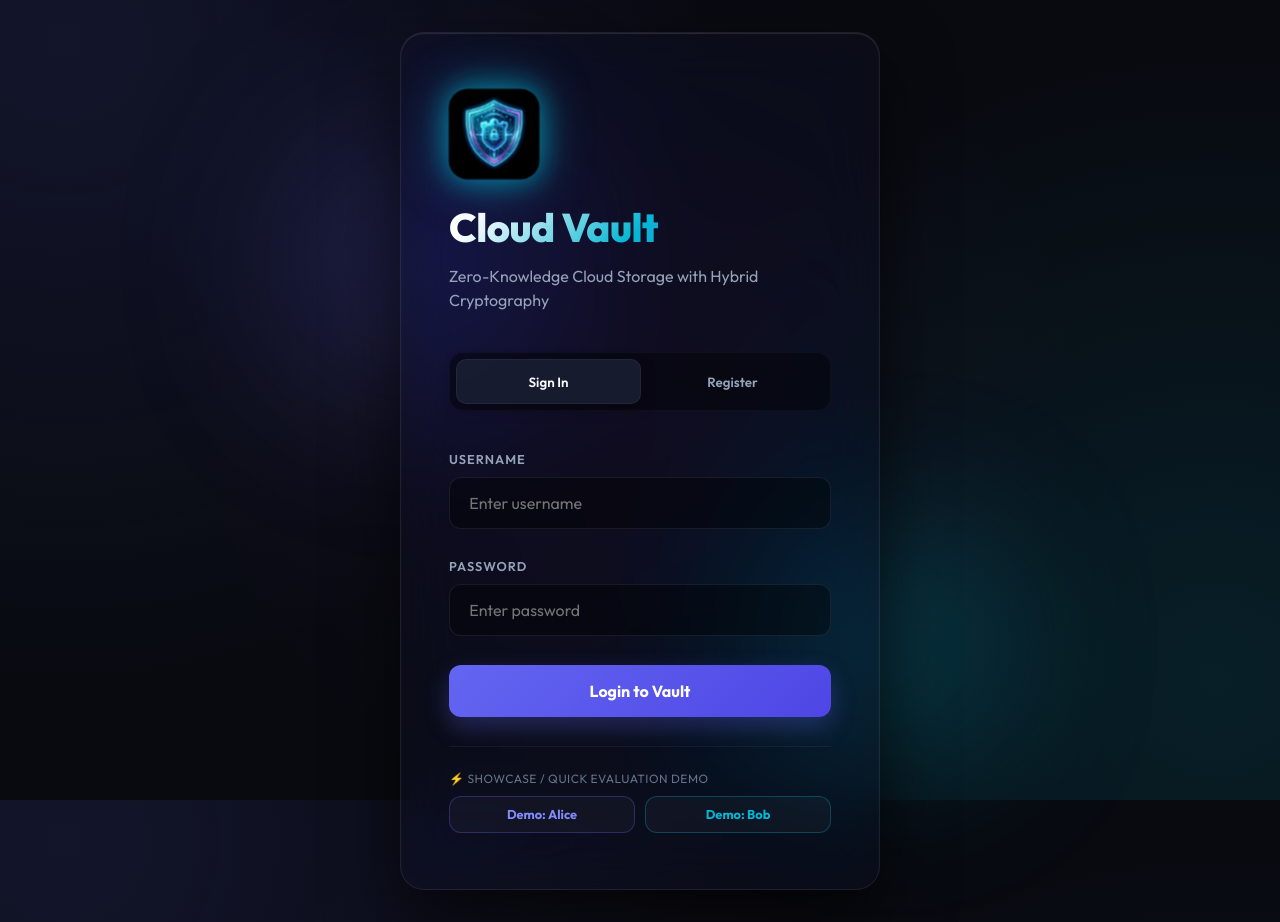
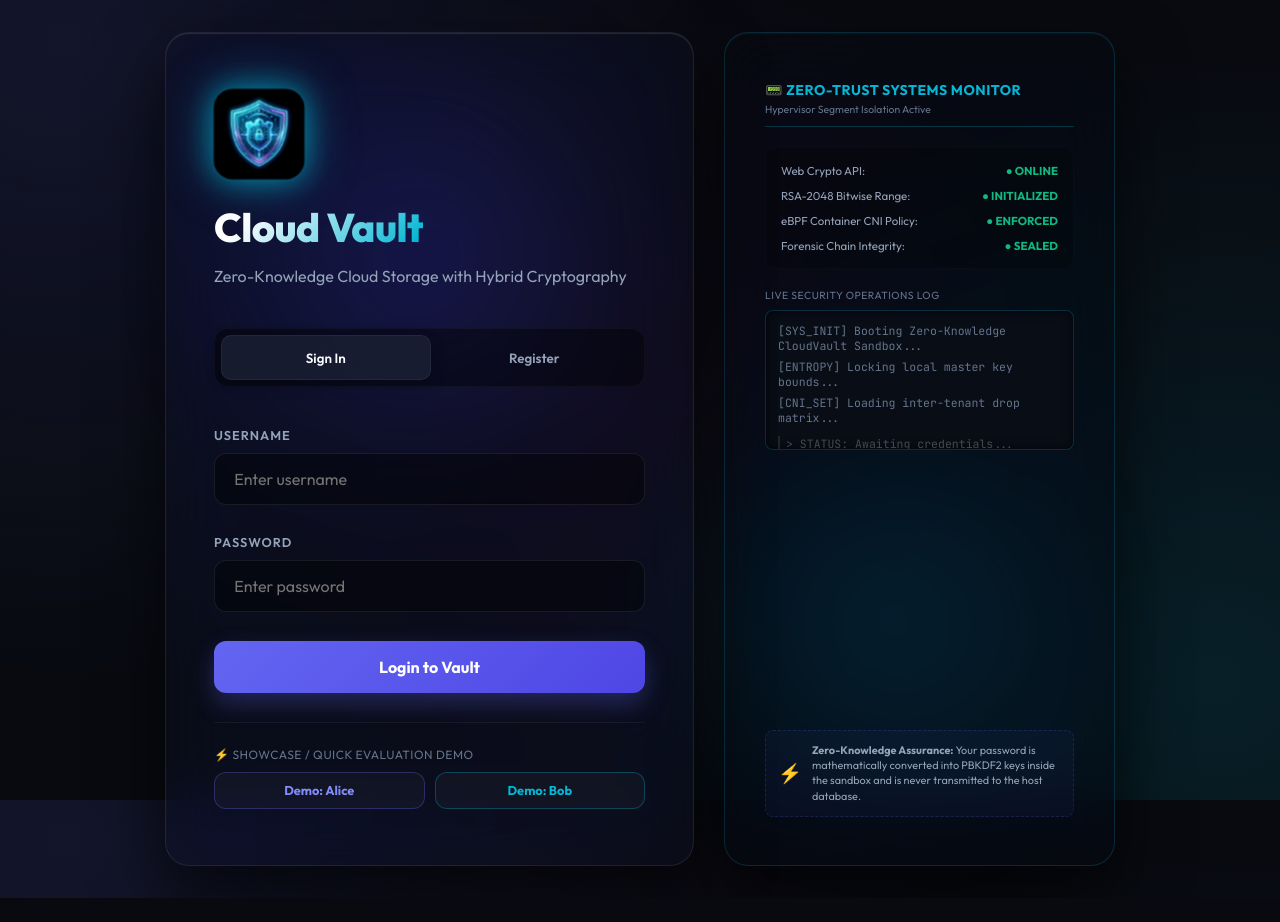
Before and after one commit to PratyushPandey31/cloud-vault, a React app in the folder frontend/: page / in a window 1280 px wide. After the commit the page ends 898 px from the top, so only its background shows below. Built offline with nearby package versions, Linux system fonts and the light colour scheme; the HTML template or start-up script is replaced by a standard one.

Commit message:
feat: design 2-column widescreen Login page with live Zero-Trust Systems Monitor HUD Console

```diff
--- a/frontend/src/App.css
+++ b/frontend/src/App.css
@@ -916,3 +916,37 @@ body {
   0% { transform: scale(1); filter: drop-shadow(0 0 10px rgba(6, 182, 212, 0.3)); }
   100% { transform: scale(1.05); filter: drop-shadow(0 0 25px rgba(6, 182, 212, 0.6)); }
 }
+
+/* Widescreen Auth Layout */
+.auth-grid-container {
+  display: grid;
+  grid-template-columns: 1fr;
+  gap: 30px;
+  width: 100%;
+  max-width: 950px;
+  margin: 0 auto;
+  z-index: 2;
+  align-items: stretch;
+}
+
+@media (min-width: 850px) {
+  .auth-grid-container {
+    grid-template-columns: 1.15fr 0.85fr;
+  }
+}
+
+.auth-hud-console {
+  display: flex;
+  flex-direction: column;
+  justify-content: space-between;
+  padding: 3rem 2.5rem;
+  border-radius: 24px;
+  background: rgba(8, 10, 16, 0.55);
+  backdrop-filter: blur(28px) saturate(210%);
+  -webkit-backdrop-filter: blur(28px) saturate(210%);
+  border: 1px solid rgba(6, 182, 212, 0.2);
+  box-shadow:
+    0 30px 70px rgba(0, 0, 0, 0.65),
+    inset 0 1px 1px rgba(255, 255, 255, 0.05);
+  color: var(--text-secondary);
+}
--- a/frontend/src/components/Login.jsx
+++ b/frontend/src/components/Login.jsx
@@ -195,7 +195,10 @@ export default function Login({ onLoginSuccess, API_URL }) {
     <div className="auth-wrapper">
       <div className="glowing-orb orb-purple"></div>
       <div className="glowing-orb orb-cyan"></div>
-      <div className="auth-card glass-panel">
+
+      <div className="auth-grid-container">
+        {/* Column 1: Auth form panel */}
+        <div className="auth-card glass-panel" style={{ width: '100%', maxWidth: 'none', margin: 0 }}>
           <div className="auth-header">
             <img src="/logo.png" className="auth-logo" alt="CloudVault Logo" />
             <h1>Cloud Vault</h1>
@@ -308,13 +311,79 @@ export default function Login({ onLoginSuccess, API_URL }) {
               </button>
             </div>
           </div>
+        </div>
 
-        {cryptoStatus && (
-          <div className="crypto-loader" style={{ marginTop: '1.5rem' }}>
-            <span>⚙️</span> {cryptoStatus}
+        {/* Column 2: System Boot / Security Monitor HUD */}
+        <div className="auth-hud-console glass-panel">
+          <div style={{ display: 'flex', flexDirection: 'column', gap: '20px' }}>
+            <div style={{ borderBottom: '1px solid rgba(6,182,212,0.25)', paddingBottom: '10px' }}>
+              <span style={{ fontSize: '0.88rem', fontWeight: 'bold', color: 'var(--accent-cyan)', display: 'flex', alignItems: 'center', gap: '8px', letterSpacing: '0.5px' }}>
+                📟 ZERO-TRUST SYSTEMS MONITOR
+              </span>
+              <span style={{ fontSize: '0.65rem', color: 'var(--text-muted)', display: 'block', marginTop: '4px' }}>Hypervisor Segment Isolation Active</span>
+            </div>
+
+            <div style={{ display: 'flex', flexDirection: 'column', gap: '10px', background: 'rgba(0,0,0,0.2)', padding: '15px', borderRadius: '10px', border: '1px solid rgba(255,255,255,0.02)' }}>
+              <div style={{ fontSize: '0.72rem', color: 'var(--text-secondary)', display: 'flex', justifyContent: 'space-between' }}>
+                <span>Web Crypto API:</span>
+                <strong style={{ color: 'var(--color-success)' }}>● ONLINE</strong>
+              </div>
+              <div style={{ fontSize: '0.72rem', color: 'var(--text-secondary)', display: 'flex', justifyContent: 'space-between' }}>
+                <span>RSA-2048 Bitwise Range:</span>
+                <strong style={{ color: 'var(--color-success)' }}>● INITIALIZED</strong>
+              </div>
+              <div style={{ fontSize: '0.72rem', color: 'var(--text-secondary)', display: 'flex', justifyContent: 'space-between' }}>
+                <span>eBPF Container CNI Policy:</span>
+                <strong style={{ color: 'var(--color-success)' }}>● ENFORCED</strong>
+              </div>
+              <div style={{ fontSize: '0.72rem', color: 'var(--text-secondary)', display: 'flex', justifyContent: 'space-between' }}>
+                <span>Forensic Chain Integrity:</span>
+                <strong style={{ color: 'var(--color-success)' }}>● SEALED</strong>
+              </div>
+            </div>
+
+            <div style={{ display: 'flex', flexDirection: 'column', gap: '8px' }}>
+              <span style={{ fontSize: '0.65rem', color: 'var(--text-muted)', textTransform: 'uppercase', letterSpacing: '0.5px' }}>Live Security Operations Log</span>
+              <div style={{
+                height: '140px',
+                background: '#090d16',
+                border: '1px solid rgba(6,182,212,0.2)',
+                borderRadius: '8px',
+                padding: '12px',
+                fontFamily: 'var(--font-mono)',
+                fontSize: '0.72rem',
+                color: 'var(--accent-cyan)',
+                overflowY: 'auto',
+                display: 'flex',
+                flexDirection: 'column',
+                gap: '6px',
+                boxShadow: 'inset 0 0 10px rgba(0,0,0,0.8)'
+              }}>
+                <div style={{ color: 'var(--text-muted)' }}>[SYS_INIT] Booting Zero-Knowledge CloudVault Sandbox...</div>
+                <div style={{ color: 'var(--text-muted)' }}>[ENTROPY] Locking local master key bounds...</div>
+                <div style={{ color: 'var(--text-muted)' }}>[CNI_SET] Loading inter-tenant drop matrix...</div>
+
+                {cryptoStatus ? (
+                  <div style={{ color: '#fff', fontWeight: 'bold', borderLeft: '2px solid var(--accent-cyan)', paddingLeft: '6px', marginTop: '5px', animation: 'pulse 1s infinite' }}>
+                    &gt; {cryptoStatus}
+                  </div>
+                ) : (
+                  <div style={{ color: 'rgba(255,255,255,0.25)', borderLeft: '2px solid rgba(255,255,255,0.1)', paddingLeft: '6px', marginTop: '5px' }}>
+                    &gt; STATUS: Awaiting credentials...
                   </div>
                 )}
               </div>
             </div>
+          </div>
+
+          <div style={{ padding: '12px', background: 'rgba(99, 102, 241, 0.05)', border: '1px dashed rgba(99, 102, 241, 0.2)', borderRadius: '8px', display: 'flex', alignItems: 'center', gap: '10px', marginTop: '20px' }}>
+            <span style={{ fontSize: '1.2rem' }}>⚡</span>
+            <span style={{ fontSize: '0.68rem', color: 'var(--text-secondary)', lineHeight: '1.4' }}>
+              <strong>Zero-Knowledge Assurance:</strong> Your password is mathematically converted into PBKDF2 keys inside the sandbox and is never transmitted to the host database.
+            </span>
+          </div>
+        </div>
+      </div>
+    </div>
   );
 }
```
Lines whose indentation alone changed are shown as unchanged.
